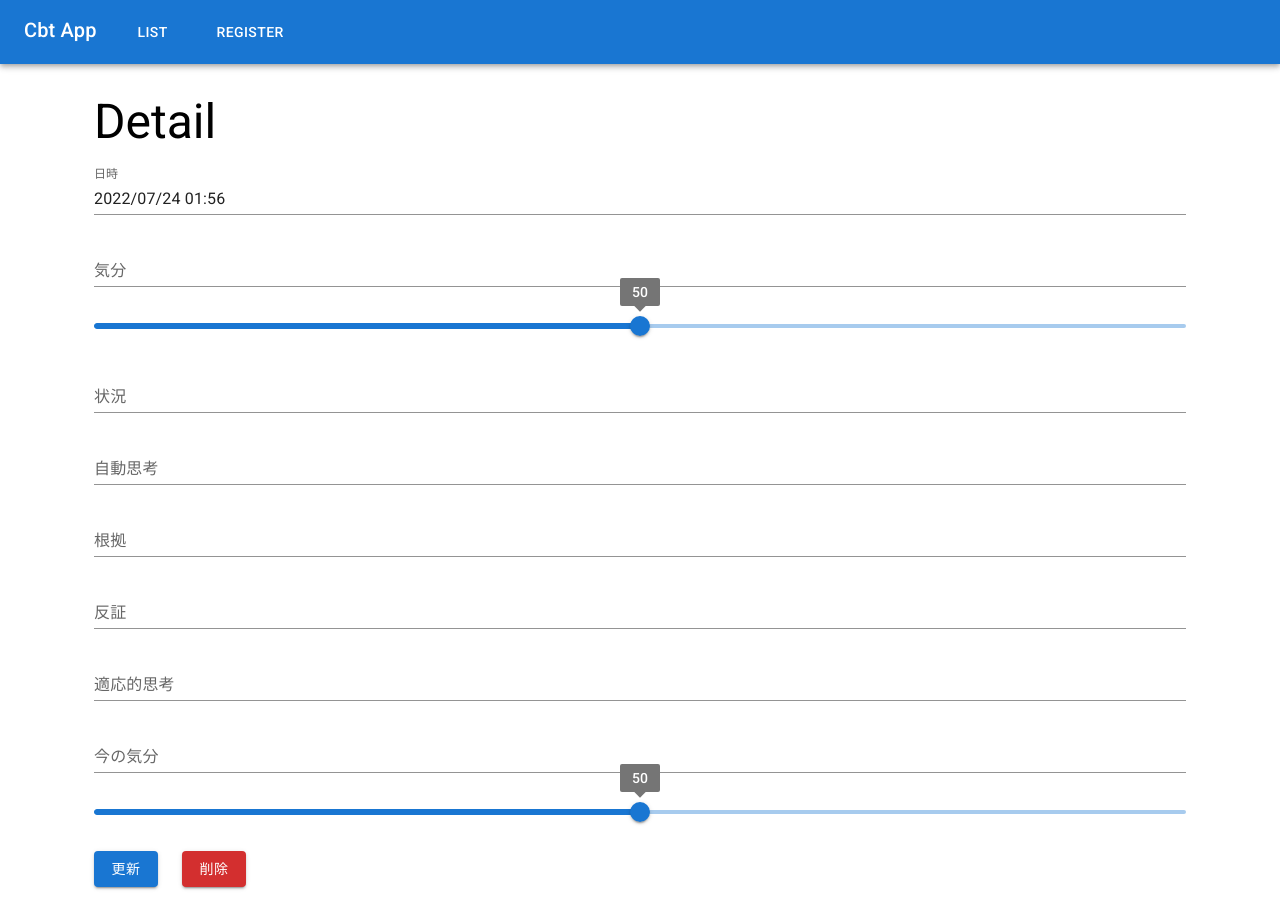
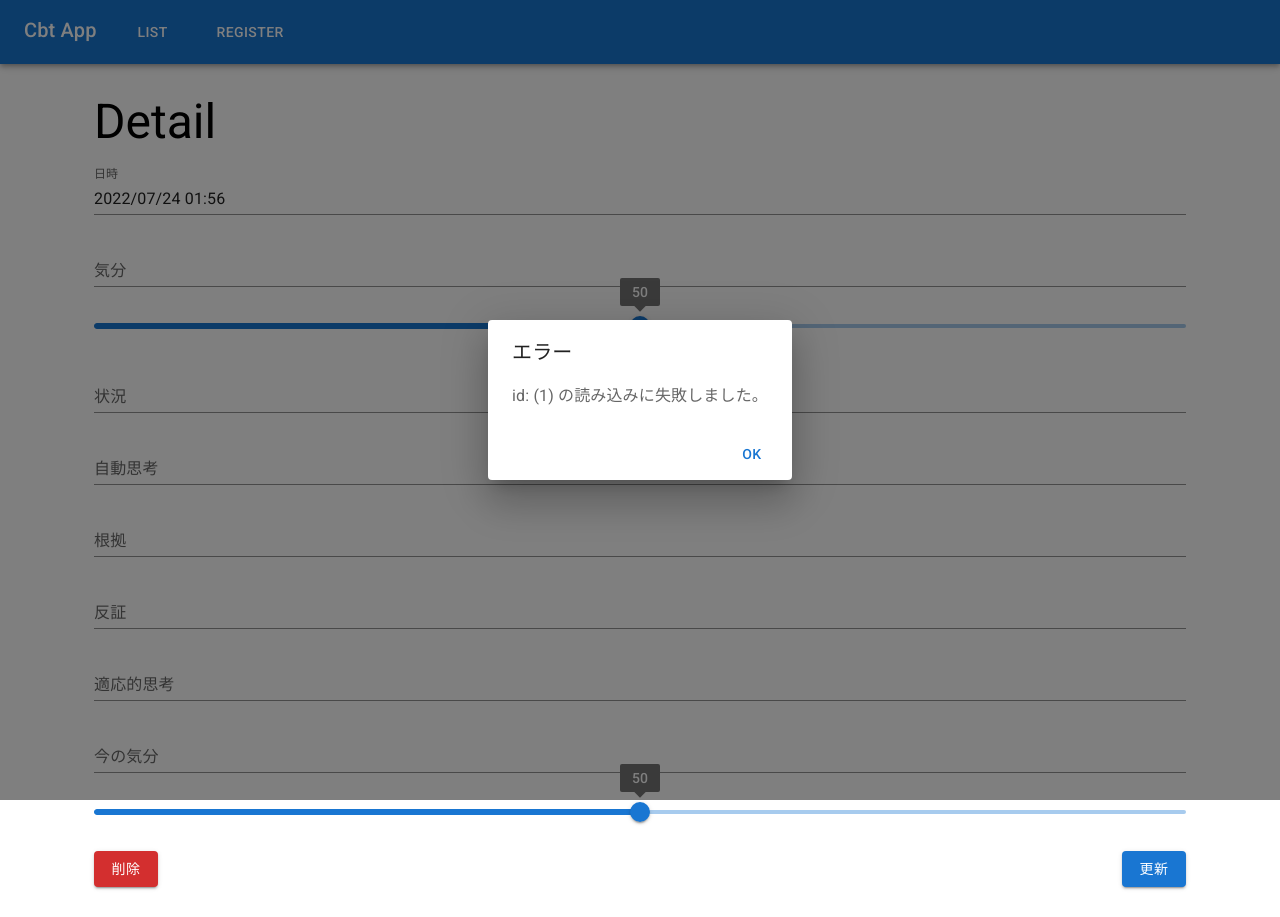
Before and after one commit to tamuten/javacbt, a React (Create React App) app in the folder frontend/: page /detail/1 in a window 1280 px wide. Built offline with nearby package versions, Linux system fonts and the light colour scheme; no server answers; the HTML template or start-up script is replaced by a standard one.

Commit message:
投稿読み込みエラー時のハンドリング処理を追加した。

```diff
--- a/frontend/src/Api.ts
+++ b/frontend/src/Api.ts
@@ -20,16 +20,17 @@ export const deleteDataWithJsonAsync = async <T>(path: string, data: T) => {
 
 export const getDataWithJsonAsync = async <T>(
     path: string
-): Promise<T | null> => {
-    const json = await fetch(path).then(
-        (response) => response.text(),
-        (reason) => {
-            console.error(reason);
+): Promise<T | undefined> => {
+    try {
+        const response = await fetch(path);
+        if (!response.ok) {
+            return undefined;
         }
-    );
-
-    if (json) return JSON.parse(json);
-    return null;
+        return JSON.parse(await response.text());
+    } catch (err) {
+        console.error("通信に失敗しました。", err);
+        return undefined;
+    }
 };
 
 const toJson = <T>(data: T) => {
--- a/frontend/src/Detail.tsx
+++ b/frontend/src/Detail.tsx
@@ -13,6 +13,8 @@ import { useCallback, useLayoutEffect, useState } from "react";
 import { Controller, SubmitHandler, useForm } from "react-hook-form";
 import { useNavigate, useParams } from "react-router-dom";
 import { deleteDataWithJsonAsync, getDataWithJsonAsync, postDataWithJsonAsync } from "./Api";
+import { ErrorDialog } from "./ErrorDialog";
+import { Spacer } from "./styleUtil/Spacer";
 import { Thought } from "./Thought";
 
 export const Detail = () => {
@@ -20,6 +22,8 @@ export const Detail = () => {
     const { id } = useParams();
     const { control, handleSubmit, setValue, reset, getValues } = useForm<Thought>();
     const [loading, setLoading] = useState(true);
+    const [errorText, setErrorText] = useState("");
+    const [dialogOpen, setDialogOpen] = useState(false);
 
     const onSubmit: SubmitHandler<Thought> = async (data: Thought) => {
         await postDataWithJsonAsync("/api/update", data);
@@ -33,9 +37,20 @@ export const Detail = () => {
 
     const fetchData = useCallback(async () => {
         const thought = await getDataWithJsonAsync<Thought>(`/api/${id}`);
-        if (thought) reset(thought);
+
+        if (thought) {
+            reset(thought);
+        } else {
+            setErrorText(`id: (${id}) の読み込みに失敗しました。`);
+            setDialogOpen(true);
+        }
+
         setLoading(false);
     }, [id, reset]);
+
+    const handleClose = () => {
+        setDialogOpen(false);
+    };
 
     useLayoutEffect(() => {
         fetchData();
@@ -104,18 +119,19 @@ export const Detail = () => {
                                 />
                             } />
                             <Stack direction="row" spacing={3}>
+                                <Button variant="contained" color="error" onClick={onClickDelete}>
+                                    削除
+                                </Button>
+                                <Spacer />
                                 <Button variant="contained" type="submit">
                                     更新
                                 </Button>
-                                <Button variant="contained" color="error" onClick={onClickDelete}>
-                                    削除
-                                </Button>
                             </Stack>
-
                         </Stack>
                     </LocalizationProvider>
                 </Grid>
             </Grid>
+            <ErrorDialog open={dialogOpen} text={errorText} handleClose={handleClose} />
         </>
     );
 };
--- /dev/null
+++ b/frontend/src/ErrorDialog.tsx
@@ -0,0 +1,32 @@
+import { Button, Dialog, DialogActions, DialogContent, DialogContentText, DialogTitle } from "@mui/material"
+
+type Props = {
+    open: boolean;
+    text: string;
+    handleClose: () => void;
+}
+
+export const ErrorDialog = (props: Props) => {
+    const { open, text, handleClose } = props;
+
+    return <Dialog
+        open={open}
+        onClose={handleClose}
+        aria-labelledby="alert-dialog-title"
+        aria-describedby="alert-dialog-description"
+    >
+        <DialogTitle id="alert-dialog-title">
+            エラー
+        </DialogTitle>
+        <DialogContent>
+            <DialogContentText id="alert-dialog-description">
+                {text}
+            </DialogContentText>
+        </DialogContent>
+        <DialogActions>
+            <Button onClick={handleClose}>
+                OK
+            </Button>
+        </DialogActions>
+    </Dialog>;
+}
--- /dev/null
+++ b/frontend/src/styleUtil/Spacer.tsx
@@ -0,0 +1 @@
+export const Spacer = () => <div style={{ flexGrow: 1 }}></div>
```
